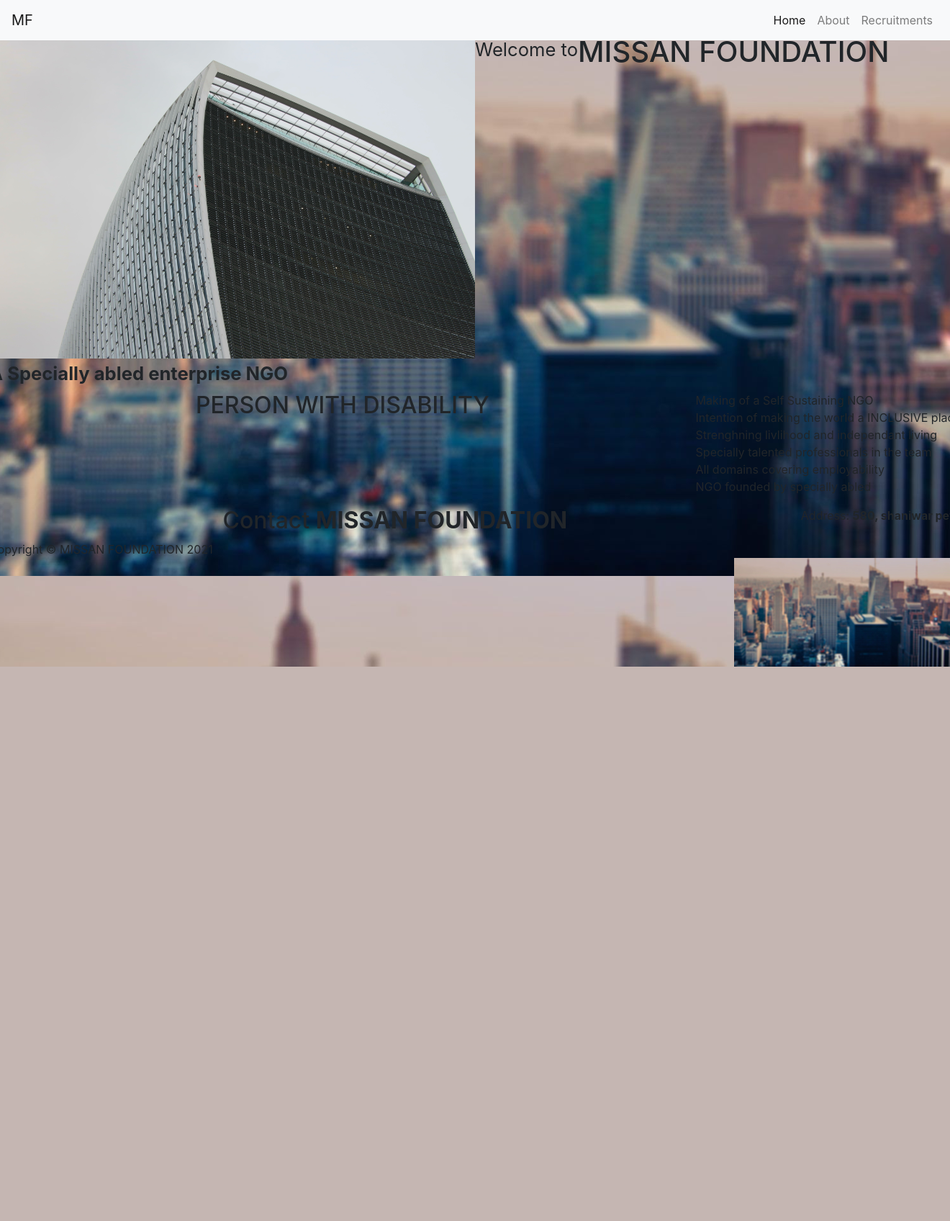
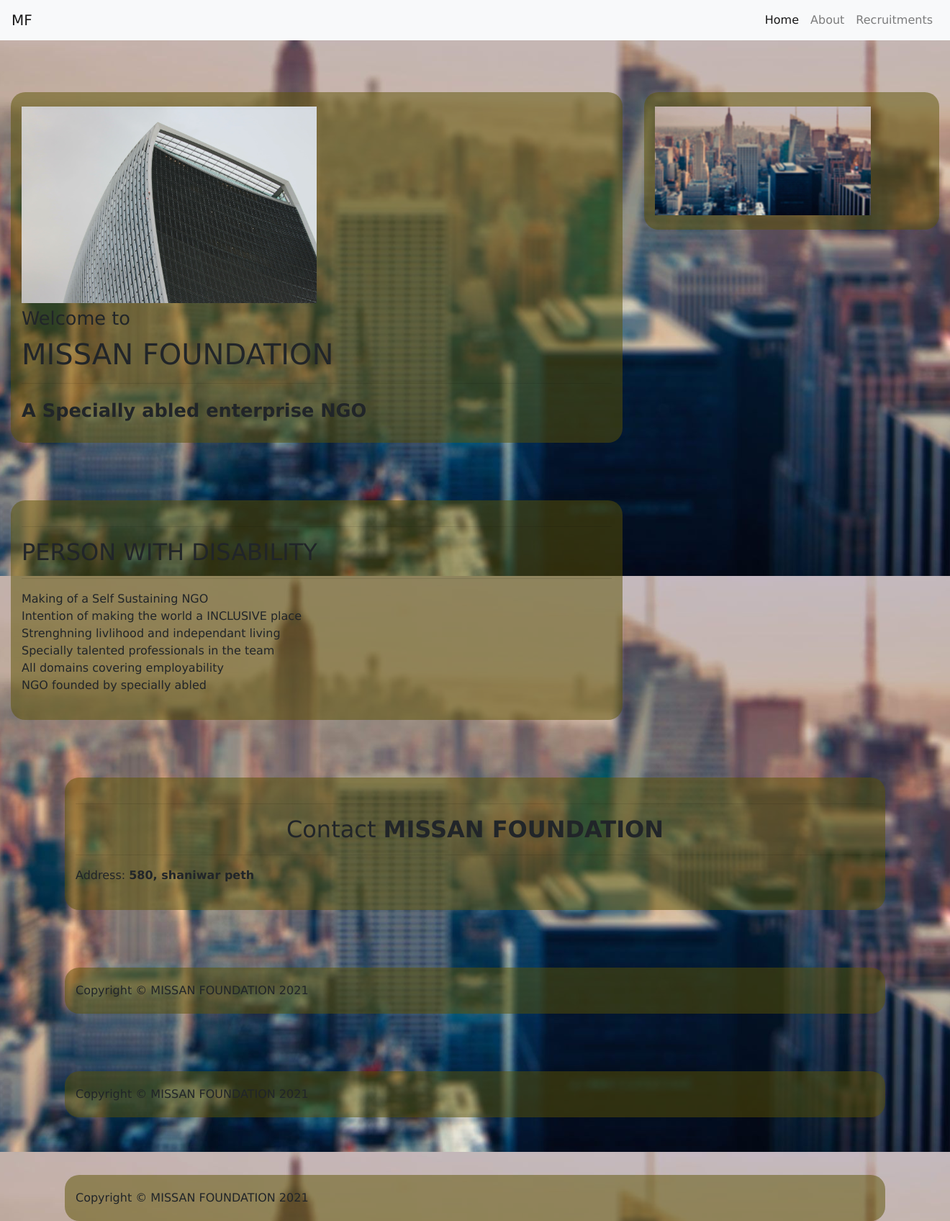
Before and after one commit to sudarshanam16/ngo, a PHP site: page / in a window 1320 px wide; the page is wider, and only the part inside the window is pictured. Shown: that part at 72% size. Before the commit the page ends 926 px from the top of that part, so only its background shows below. Run offline with PHP 8.4, Linux system fonts and the light colour scheme; some web fonts are replaced.

Commit message:
add style

```diff
--- a/index.html
+++ b/index.html
@@ -29,22 +29,16 @@
             <div class="collapse  navbar-collapse" id="navbarNavAltMarkup">
                 <div class="navbar-nav ml-auto">
                     <a class="nav-item nav-link active" href="index.html">Home <span class="sr-only">(current)</span></a>
-                    <a class="nav-item nav-link " href="missanabout.html    ">About</a>
+                    <a class="nav-item nav-link " href="missanabout.html">About</a>
                     <a class="nav-item nav-link" href="recruit.html">Recruitments</a>
                 </div>
             </div>
         </nav>
     </div>
 
-    <!-- <div class="header">
-        <div><a href="index.html">&copy; MISSAN FOUNDATION</a></div>
-        <div class="nav">
-            <div><a href="about.html">About Us</a></div>
-            <div><a href="recruit.html">Recruitments</a></div>
-        </div>
-    </div> -->
-    <div style="float: left;">
-        <div class="row">
+    <div class="d-flex flex-column flex-md-row">
+        <div class="col-md-8">
+            <div class="container">
                 <img class="img-responsive img-full" src="img/office.jpg" alt="" width="50%">
                 <h2 class="brand-before">
                     <small>Welcome to</small>
@@ -58,7 +52,7 @@
                 </h2>
             </div>
 
-        <div class="row">
+            <div class="container">
                 <hr>
                 <h2 class="intro-text">
                     PERSON WITH DISABILITY
@@ -70,7 +64,15 @@
 
 
 
-        <div class="row">
+        </div>
+
+        <div class="col-md-4">
+            <div class="container position-sticky">
+                <img src="img/bg.jpg" alt="" width="300px">
+            </div>
+        </div>
+    </div>
+    <div class="container">
         <hr>
         <h2 class="intro-text text-center">Contact
             <strong>MISSAN FOUNDATION</strong>
@@ -81,13 +83,16 @@
         </p>
     </div>
 
-        <div class="row">
+    <div class="container">
         <div class="copyright">Copyright &copy; MISSAN FOUNDATION 2021</div>
     </div>
+
+    <div class="container">
+        <div class="copyright">Copyright &copy; MISSAN FOUNDATION 2021</div>
     </div>
 
-    <div style="float: right;">
-        <img src="img/bg.jpg" alt="" width="300px">
+    <div class="container">
+        <div class="copyright">Copyright &copy; MISSAN FOUNDATION 2021</div>
     </div>
 
 </body>
--- a/style.css
+++ b/style.css
@@ -4,12 +4,15 @@ body {
     background-image: url('img/bg.jpg');
     background-attachment: fixed;
     background-size: cover;
+    font-family:'Lucida Sans', 'Lucida Sans Regular', 'Lucida Grande', 'Lucida Sans Unicode', Geneva, Verdana, sans-serif !important;
 }
 
 .bg-missan-about {
-    background-color: rgba(92, 83, 3, 0.342);
+    background-color: rgba(182, 182, 182, 0.5);
     border-radius: 20px;
     padding: 20px;
+    color: rgb(0, 0, 0);
+    font-size: 1.1rem;
 }
 
 .mission-about-icons {
@@ -17,8 +20,14 @@ body {
 }
 
 .heading-mission-about {
-    color: rgb(165, 6, 6);
-    text-shadow: -3px 3px 5px rgb(36, 36, 9);
+    color: rgb(230, 0, 0);
+    text-shadow: -3px 3px 3px rgb(90, 90, 7);
+}
+.container{
+    margin-top: 5rem;
+    background-color: rgba(92, 83, 3, 0.5);
+    border-radius: 20px;
+    padding: 20px;
 }
 
 
```
Also changed, not shown: missanabout.html (+8 -8 lines). Lines whose indentation alone changed are shown as unchanged.
